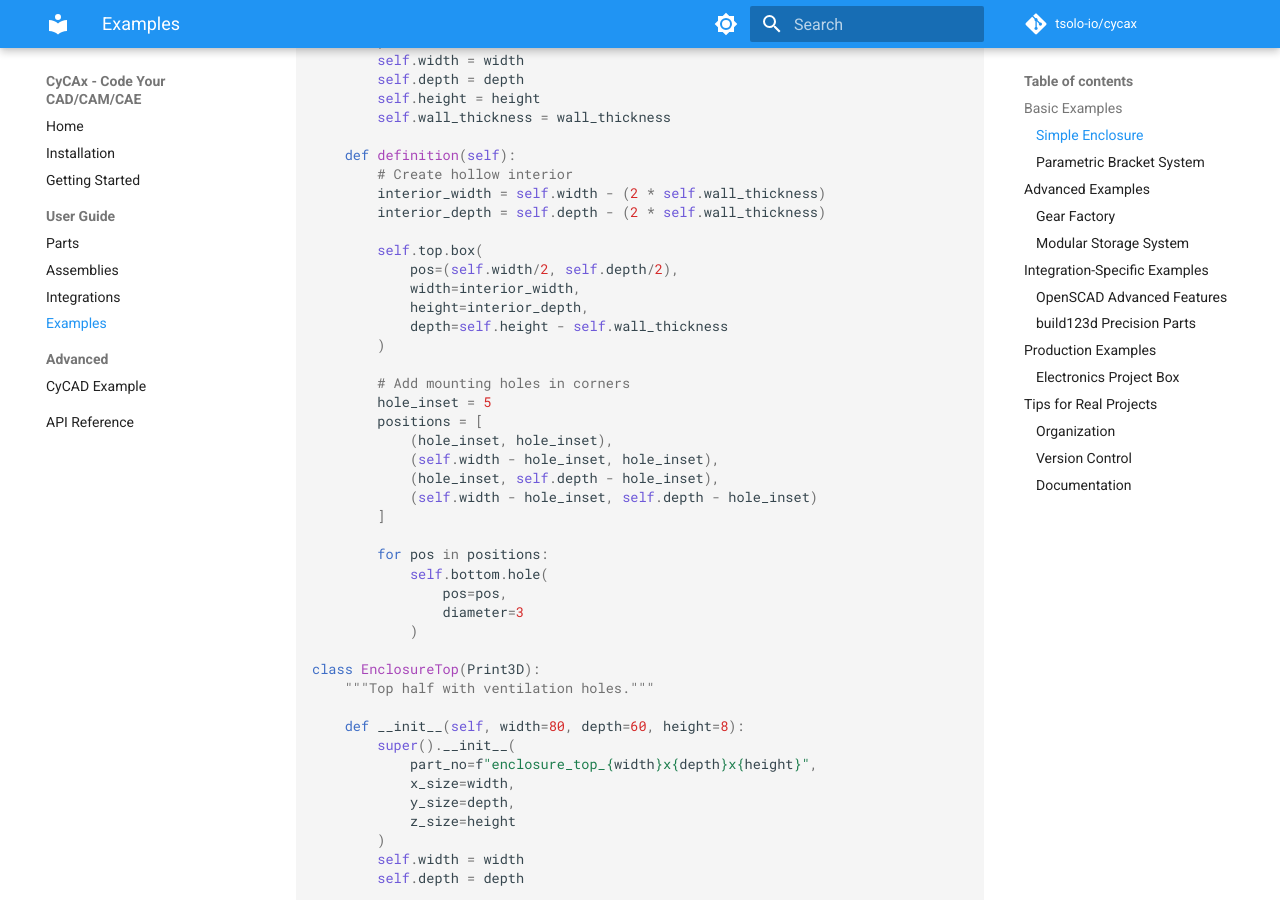
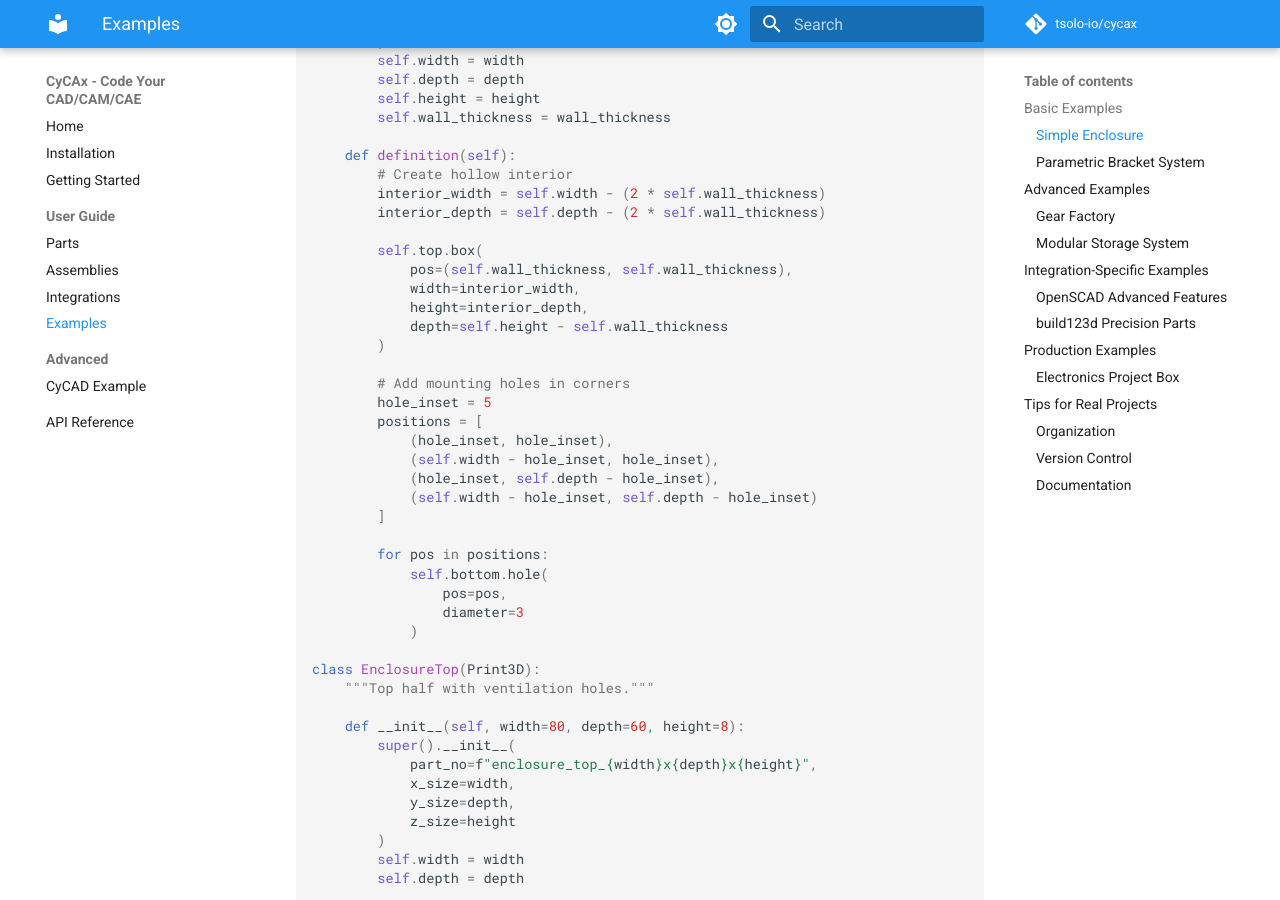
Before and after one commit to tsolo-io/cycax, an MkDocs documentation site: the page built from docs/content/examples.md, in a window 1280 px wide and 900 px high, scrolled down 572 px. Built offline with MkDocs 1.6.1 and Material for MkDocs 9.7.7, drawn with Linux system fonts in a browser that asks for light colours; comment, search, counter and statistics services are not loaded.

Commit message:
docs: Fix example and getting started.

```diff
--- a/docs/content/examples.md
+++ b/docs/content/examples.md
@@ -38,7 +38,7 @@ class EnclosureBottom(Print3D):
         interior_depth = self.depth - (2 * self.wall_thickness)
 
         self.top.box(
-            pos=(self.width/2, self.depth/2),
+            pos=(self.wall_thickness, self.wall_thickness),
             width=interior_width,
             height=interior_depth,
             depth=self.height - self.wall_thickness
```
Also changed, not shown: docs/content/getting-started.md (+1 -1 lines).
